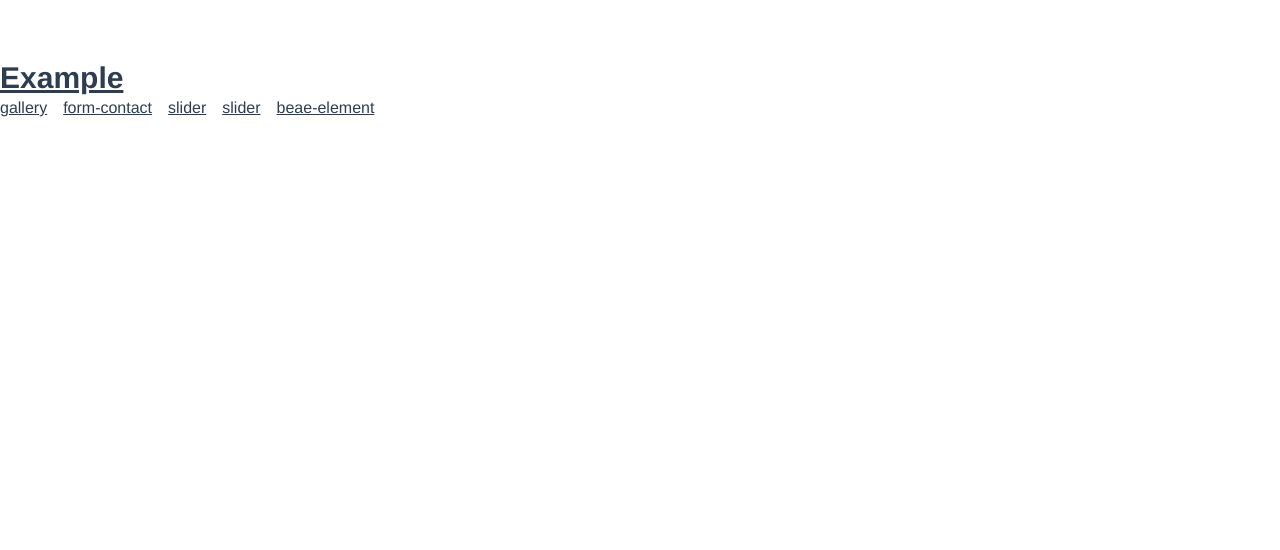
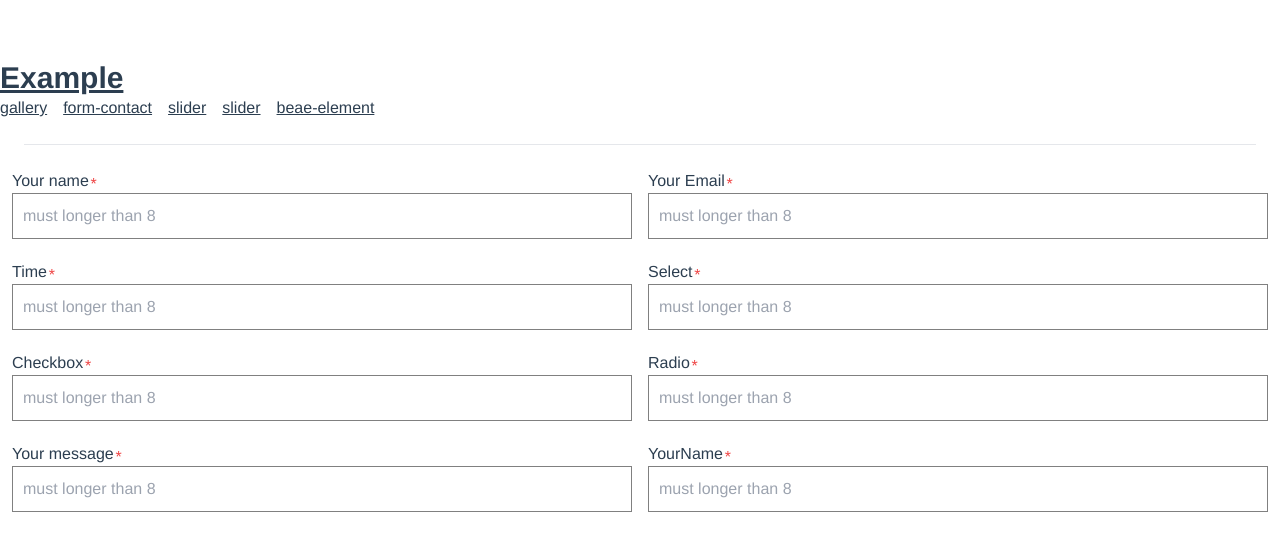
Before and after one commit to vietcoder1998/native-builder, a Vue app: page /form-contact in a window 1280 px wide. Shown: the top 550 px of the page. Built offline with nearby package versions, Linux system fonts and the light colour scheme.

Commit message:
add base contact

```diff
--- a/src/App.vue
+++ b/src/App.vue
@@ -19,6 +19,7 @@ import 'swiper/css/scrollbar'
   <router-link to="/beae-element">beae-element</router-link>
 
   <!--router-view-->
+  <hr class="m-6" />
   <router-view></router-view>
 </template>
 
--- a/src/router.ts
+++ b/src/router.ts
@@ -1,6 +1,7 @@
 import { createRouter, createWebHistory } from 'vue-router'
 import Home from './views/Home.vue'
 import Gallery from './views/Gallery.vue'
+import FormContact from './views/FormContact.vue'
 
 const routes = [
   {
@@ -12,6 +13,11 @@ const routes = [
     path: '/gallery',
     name: 'Gallery',
     component: Gallery
+  },
+  {
+    path: '/form-contact',
+    name: 'FormContact',
+    component: FormContact
   }
 ]
 
--- a/src/views/FormContact.vue
+++ b/src/views/FormContact.vue
@@ -1,15 +1,122 @@
 <script lang="ts">
-import HelloWorld from '@/components/HelloWorld.vue'
-import { defineComponent } from 'vue'
+import { defineComponent, defineProps } from 'vue'
+
+type FieldName = 'text' | 'textarea' | 'checkbox' | 'dropdown' | 'button'
+type Field = {
+  title?: string
+  type?: FieldName
+  value?: unknown
+  options?: unknown[]
+  width?: number
+  required?: boolean
+  placeholder?: string
+  description?: string
+}
+
+defineProps({
+  props: {}
+})
+
 export default defineComponent({
   name: 'hello-world',
-  components: {
-    HelloWorld
+  components: {},
+  data() {
+    return {
+      fields: [
+        {
+          title: 'Your name',
+          type: 'text',
+          width: 120,
+          required: true,
+          placeholder: 'must longer than 8',
+          description: 'please add your name'
+        },
+        {
+          title: 'Your Email',
+          type: 'text',
+          width: 120,
+          required: true,
+          placeholder: 'must longer than 8',
+          description: 'please add your name'
+        },
+        {
+          title: 'Time',
+          type: 'text',
+          width: 120,
+          required: true,
+          placeholder: 'must longer than 8',
+          description: 'please add your name'
+        },
+        {
+          title: 'Select',
+          type: 'text',
+          width: 120,
+          required: true,
+          placeholder: 'must longer than 8',
+          description: 'please add your name'
+        },
+        {
+          title: 'Checkbox',
+          type: 'text',
+          width: 120,
+          required: true,
+          placeholder: 'must longer than 8',
+          description: 'please add your name'
+        },
+        {
+          title: 'Radio',
+          type: 'text',
+          width: 120,
+          required: true,
+          placeholder: 'must longer than 8',
+          description: 'please add your name'
+        },
+        {
+          title: 'Your message',
+          type: 'text',
+          width: 120,
+          required: true,
+          placeholder: 'must longer than 8',
+          description: 'please add your name'
+        },
+        {
+          title: 'YourName',
+          type: 'text',
+          width: 120,
+          required: true,
+          placeholder: 'must longer than 8',
+          description: 'please add your name'
+        }
+      ] as Field[],
+      validates: {} as { [key: string]: boolean }
+    }
   }
 })
 </script>
 <template>
-  <HelloWorld msg="This is new tutorial into home" />
+  <form class="grid grid-cols-2 gap-4 mx-3">
+    <div v-for="(field, id) in fields" :key="id" class="relative">
+      <label for="id" class="w-full relative">
+        {{ field.title }}
+        <span
+          v-show="field.required"
+          class="text-red-500 absolute top-0 -right-2"
+          >*</span
+        >
+      </label>
+      <input
+        class="w-full"
+        :type="field.type"
+        v-model="field.value"
+        :key="type + '_' + id"
+        v-bind:required="required"
+        :placeholder="field.placeholder"
+        :id="id"
+      />
+      <span> </span>
+    </div>
+    <label> </label>
+  </form>
 </template>
 
 <style scoped></style>
--- a/src/views/Gallery.vue
+++ b/src/views/Gallery.vue
@@ -3,13 +3,12 @@ import { defineComponent } from 'vue'
 import ImageGallery from '../components/ImageGallery.vue'
 
 export default defineComponent({
-    name: 'imageGallery',
+    name: 'image-gallery',
     components: {
         ImageGallery
     }
 })
 </script>
 <template>
-    <div>Gallery</div>
-    <image-galary></image-galary>
+    <ImageGallery />
 </template>
```
Also changed, not shown: 1 other file (tests, documents, lock files or other folders).
